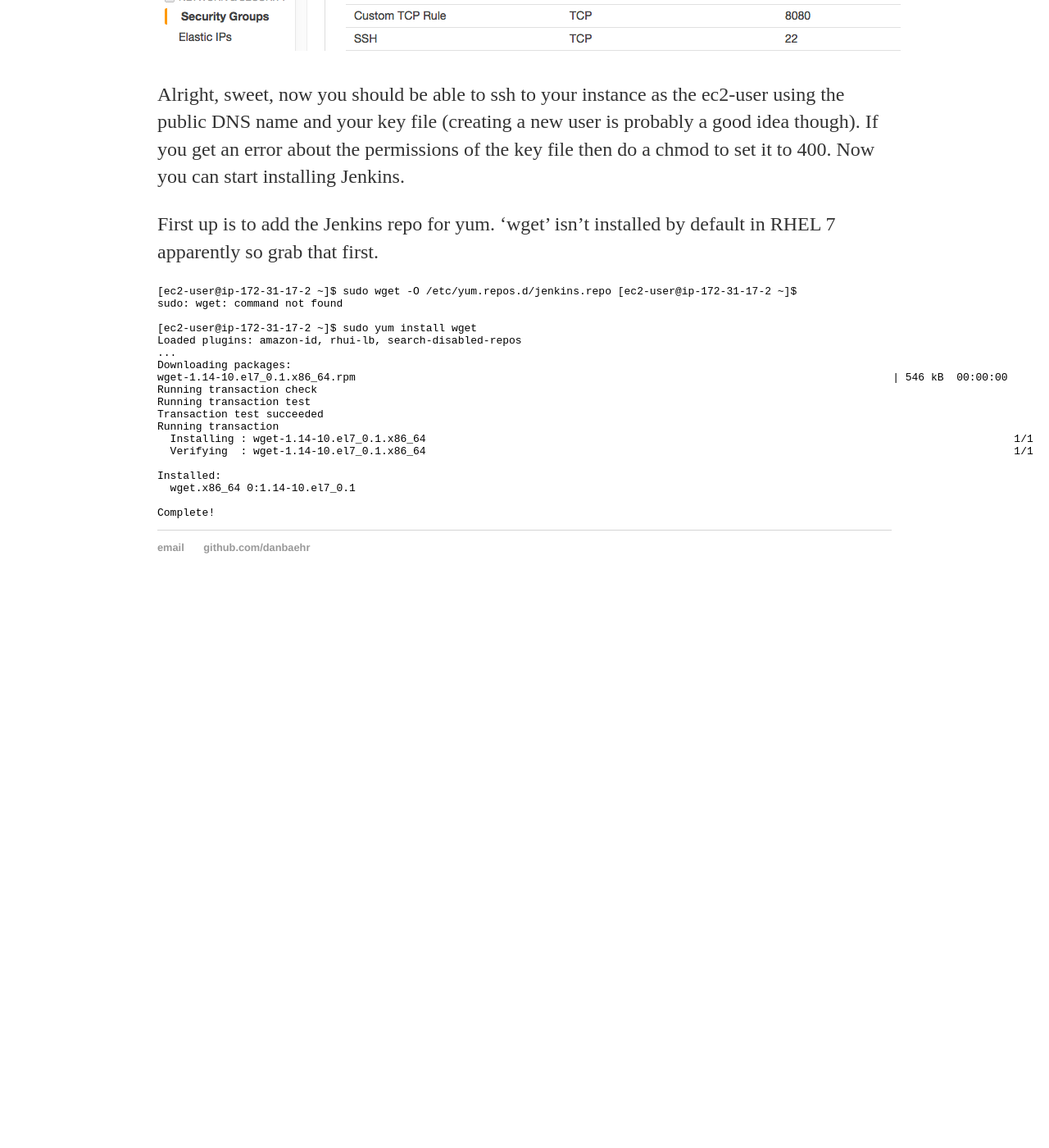
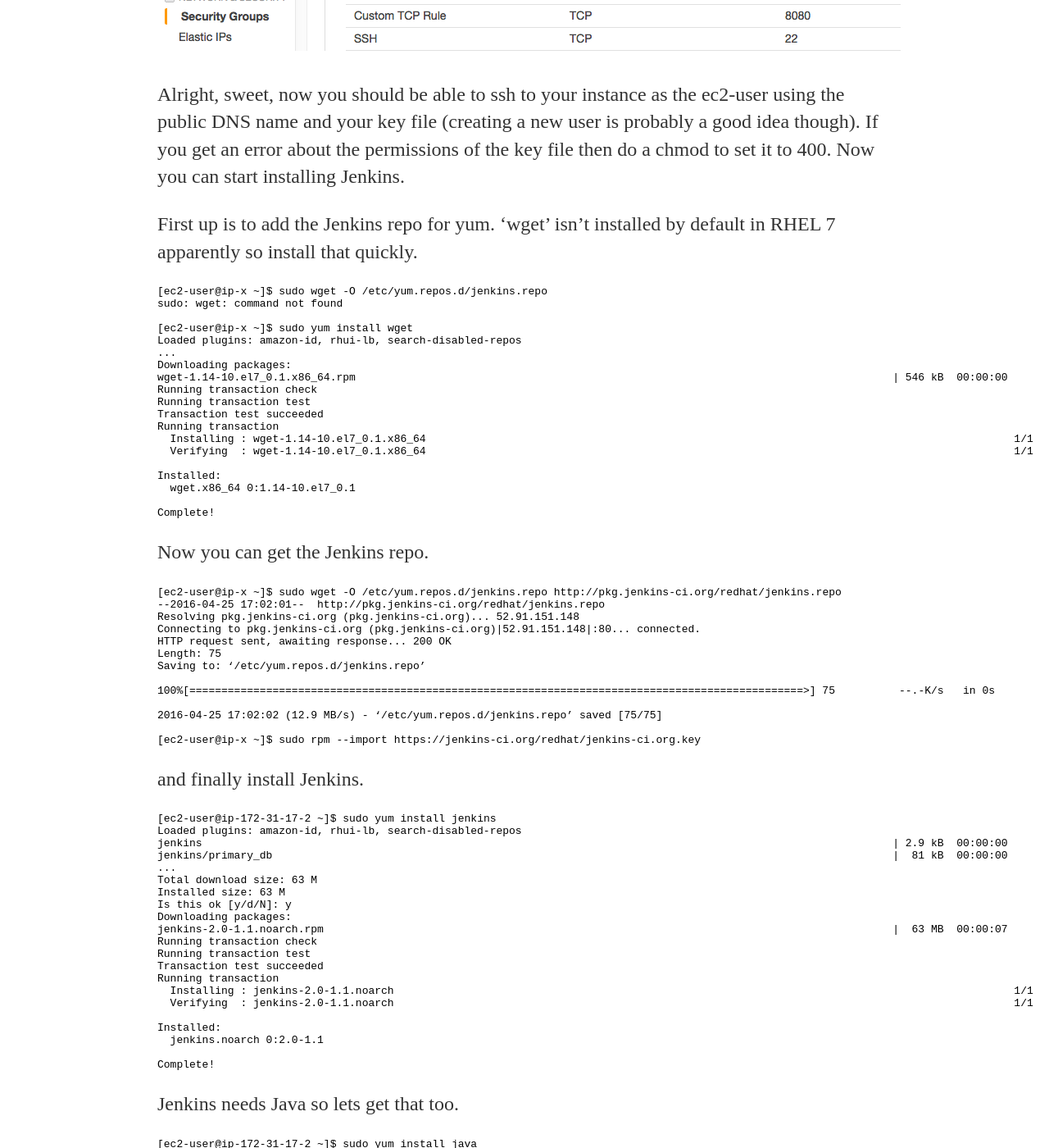
Before and after one commit to danbaehr/danbaehr.github.io, a Jekyll site: the page built from _posts/2016-04-29-Jenkins-on-a-RHEL-EC2-instance.md, in a window 1280 px wide and 1400 px high, scrolled down 2227 px. Shown: the whole window at 82% size. Built offline with Jekyll 4.4.1, drawn with Linux system fonts in a browser that asks for light colours; before the commit the page ends 2962 px from its top, so only the background shows below that; some of the changed text lies outside the part shown.

Commit message:
blog update

````diff
--- a/_posts/2016-04-29-Jenkins-on-a-RHEL-EC2-instance.md
+++ b/_posts/2016-04-29-Jenkins-on-a-RHEL-EC2-instance.md
@@ -21,13 +21,13 @@
 
 Alright, sweet, now you should be able to ssh to your instance as the ec2-user using the public DNS name and your key file (creating a new user is probably a good idea though). If you get an error about the permissions of the key file then do a chmod to set it to 400. Now you can start installing Jenkins.
 
-First up is to add the Jenkins repo for yum. 'wget' isn't installed by default in RHEL 7 apparently so grab that first.
+First up is to add the Jenkins repo for yum. 'wget' isn't installed by default in RHEL 7 apparently so install that quickly.
 
 ```bash
-[ec2-user@ip-172-31-17-2 ~]$ sudo wget -O /etc/yum.repos.d/jenkins.repo [ec2-user@ip-172-31-17-2 ~]$
+[ec2-user@ip-x ~]$ sudo wget -O /etc/yum.repos.d/jenkins.repo
 sudo: wget: command not found
 
-[ec2-user@ip-172-31-17-2 ~]$ sudo yum install wget
+[ec2-user@ip-x ~]$ sudo yum install wget
 Loaded plugins: amazon-id, rhui-lb, search-disabled-repos
 ...
 Downloading packages:
@@ -44,3 +44,67 @@
 
 Complete!
 ```
+
+Now you can get the Jenkins repo.
+
+```bash
+[ec2-user@ip-x ~]$ sudo wget -O /etc/yum.repos.d/jenkins.repo http://pkg.jenkins-ci.org/redhat/jenkins.repo
+--2016-04-25 17:02:01--  http://pkg.jenkins-ci.org/redhat/jenkins.repo
+Resolving pkg.jenkins-ci.org (pkg.jenkins-ci.org)... 52.91.151.148
+Connecting to pkg.jenkins-ci.org (pkg.jenkins-ci.org)|52.91.151.148|:80... connected.
+HTTP request sent, awaiting response... 200 OK
+Length: 75
+Saving to: ‘/etc/yum.repos.d/jenkins.repo’
+
+100%[================================================================================================>] 75          --.-K/s   in 0s
+
+2016-04-25 17:02:02 (12.9 MB/s) - ‘/etc/yum.repos.d/jenkins.repo’ saved [75/75]
+
+[ec2-user@ip-x ~]$ sudo rpm --import https://jenkins-ci.org/redhat/jenkins-ci.org.key
+```
+
+and finally install Jenkins.
+
+```bash
+[ec2-user@ip-172-31-17-2 ~]$ sudo yum install jenkins
+Loaded plugins: amazon-id, rhui-lb, search-disabled-repos
+jenkins                                                                                                            | 2.9 kB  00:00:00
+jenkins/primary_db                                                                                                 |  81 kB  00:00:00
+...
+Total download size: 63 M
+Installed size: 63 M
+Is this ok [y/d/N]: y
+Downloading packages:
+jenkins-2.0-1.1.noarch.rpm                                                                                         |  63 MB  00:00:07
+Running transaction check
+Running transaction test
+Transaction test succeeded
+Running transaction
+  Installing : jenkins-2.0-1.1.noarch                                                                                                 1/1
+  Verifying  : jenkins-2.0-1.1.noarch                                                                                                 1/1
+
+Installed:
+  jenkins.noarch 0:2.0-1.1
+
+Complete!
+```
+
+Jenkins needs Java so lets get that too.
+
+```bash
+[ec2-user@ip-172-31-17-2 ~]$ sudo yum install java
+...
+Installed:
+  java-1.8.0-openjdk.x86_64 1:1.8.0.91-0.b14.el7_2
+
+Complete!
+```
+
+Start the Jenkins daemon.
+
+```bash
+[ec2-user@ip-172-31-17-2 ~]$ sudo service jenkins start
+Starting jenkins (via systemctl):                          [  OK  ]
+```
+
+Now you can browse to port 8080 on your instance and you should see your Jenkins server!
````
